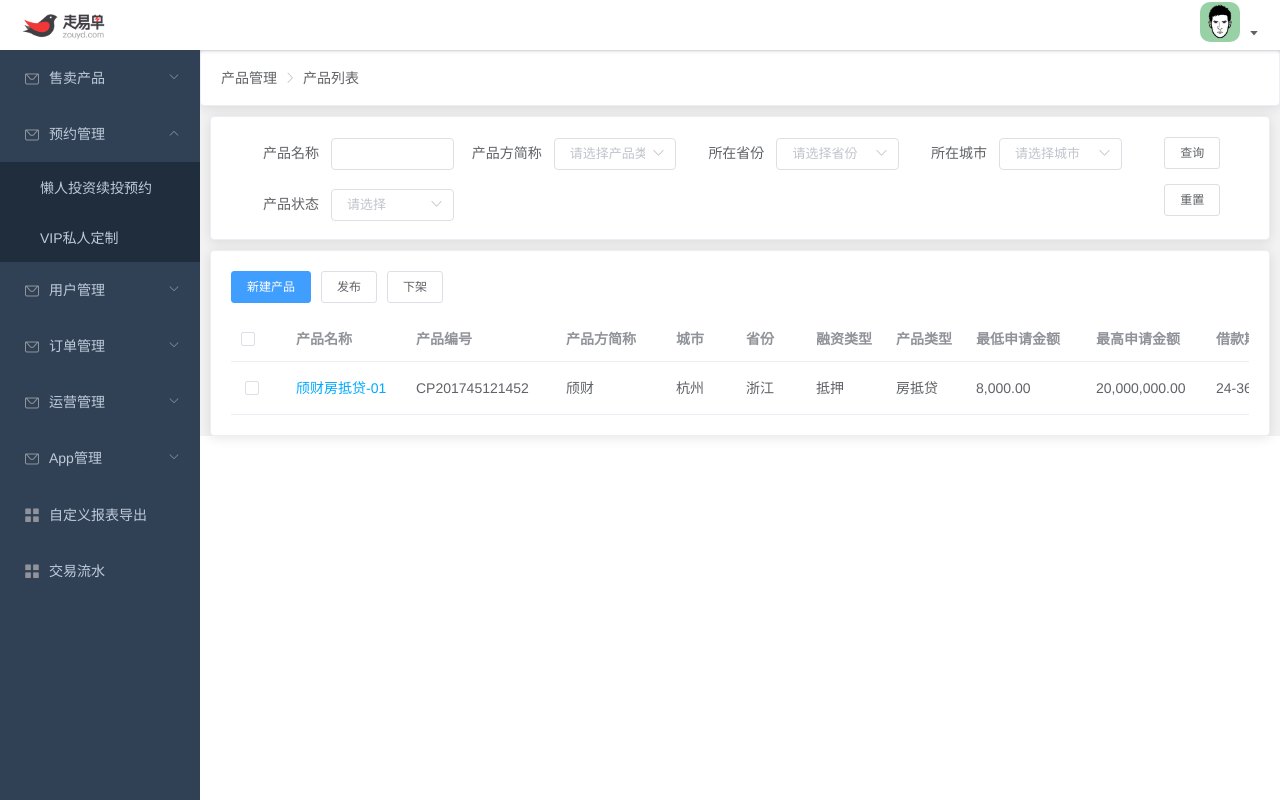
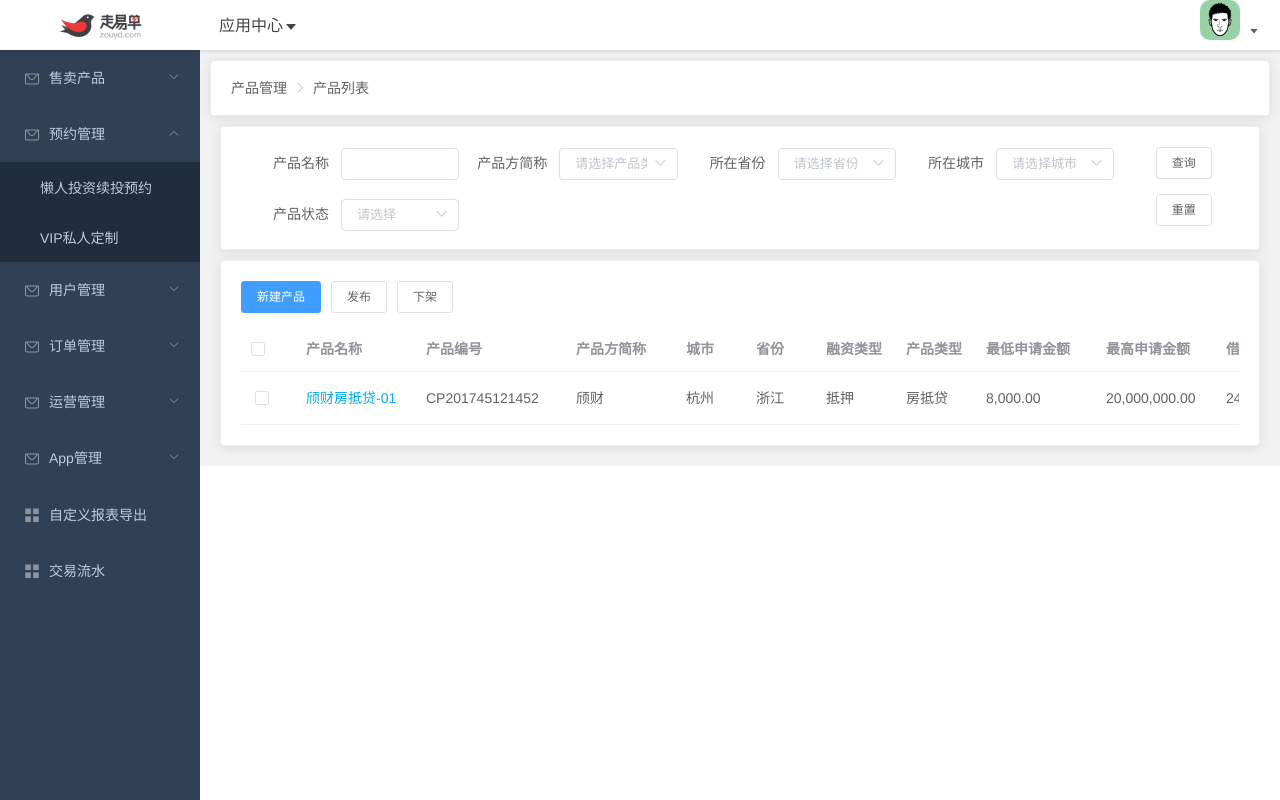
Before and after one commit to zwg890919/oneOrder, a Vue app: page /login in a window 1280 px wide. Both pictures are taken after a click on the button "登陆". Built offline with nearby package versions, Linux system fonts and the light colour scheme; a small style sheet from the web is missing; what vue2-filters would draw is missing.

Commit message:
页面布局设置

```diff
--- a/index.html
+++ b/index.html
@@ -5,7 +5,7 @@
   <meta charset="utf-8">
   <meta name="viewport" content="width=device-width,initial-scale=1.0">
   <title>oneorder</title>
-  <link rel="stylesheet" href="//at.alicdn.com/t/font_715706_8drvp0nxm9b.css">
+  <link rel="stylesheet" href="//at.alicdn.com/t/font_715706_31wocrsgtk.css">
 </head>
 
 <body>
--- a/src/store/getters.js
+++ b/src/store/getters.js
@@ -2,7 +2,6 @@ const getters = {
   sidebar: state => state.app.sidebar,
   menuRoles: state => state.user.menuRoles,
   funRoles: state => state.user.funRoles,
-  menuRouters: state => state.user.menuRouters,
   currentApp: state => state.user.currentApp
 }
 export default getters
--- a/src/styles/sidebar.scss
+++ b/src/styles/sidebar.scss
@@ -5,8 +5,8 @@
         min-height: 100%;
         transition: margin-left .28s;
         margin-left: 200px;
-  }
-  // 侧边栏
+        padding: 60px 10px 10px;
+    } // 侧边栏
     .sidebar-container {
         transition: width 0.28s;
         width: 200px !important;
@@ -18,14 +18,12 @@
         bottom: 0;
         left: 0;
         z-index: 1001;
-    overflow: hidden;
-
-    //reset element-ui css
+        overflow: hidden; //reset element-ui css
         .horizontal-collapse-transition {
             transition: 0s width ease-in-out, 0s padding-left ease-in-out, 0s padding-right ease-in-out;
         }
         .scrollbar-wrapper {
-      overflow-x: hidden!important;
+            overflow-x: hidden !important;
             .el-scrollbar__view {
                 height: 100%;
             }
@@ -94,9 +92,7 @@
     }
     .el-menu--collapse .el-menu .el-submenu {
         min-width: 200px !important;
-  }
-
-  //适配移动端
+    } //适配移动端
     .mobile {
         .main-container {
             margin-left: 0px;
--- a/src/views/layout/index.vue
+++ b/src/views/layout/index.vue
@@ -3,10 +3,21 @@
     <navbar></navbar>
     <sidebar class="sidebar-container"></sidebar>
     <div class="main-container clearfix">
-      <!--
-      <tags-view></tags-view>
-      <app-main></app-main> -->
-      <router-view :key="key"></router-view>
+      <!-- <el-card>
+        <el-breadcrumb separator="/">
+          <el-breadcrumb-item :to="{ path: '/' }">首页</el-breadcrumb-item>
+          <el-breadcrumb-item>
+            <a href="/">活动管理</a>
+          </el-breadcrumb-item>
+          <el-breadcrumb-item>活动列表</el-breadcrumb-item>
+          <el-breadcrumb-item>活动详情</el-breadcrumb-item>
+        </el-breadcrumb>
+      </el-card> -->
+      <transition name="fade-transform" mode="out-in">
+        <keep-alive :include="cachedViews">
+          <router-view :key="key"></router-view>
+        </keep-alive>
+      </transition>
     </div>
   </div>
 </template>
--- a/src/views/layout/navbar.vue
+++ b/src/views/layout/navbar.vue
@@ -1,6 +1,19 @@
 <template>
   <el-menu class="navbar" mode="horizontal">
     <i class="login-header-logo"></i>
+    <div class="left-menu" @click="showAppList">
+      <i class="iconfont icon-apply" style="font-size:16px"></i>
+      <span>应用中心</span>
+      <i class="el-icon-caret-bottom"></i>
+    </div>
+    <transition name="fade-transform" mode="out-in">
+      <div class="applist" v-show="appListShow">
+        <div v-for="(item,index) in menuRoles" :key="index">
+          <p>{{item.name}}</p>
+          <img src="https://tb.jyc99.com/static/images/app_monitor.png" alt="" width="100" height="100">
+        </div>
+      </div>
+    </transition>
     <div class="right-menu">
       <span>
         <i class="iconfont icon-editscreenfull" style="font-size:20px" @click="toggleScreen"></i>
@@ -24,7 +37,21 @@
 </template>
 <script>
   import screenfull from 'screenfull'
+  import { mapGetters } from 'vuex'
   export default {
+    data() {
+      return {
+        appListShow: false
+      }
+    },
+    computed: {
+      ...mapGetters([
+        'menuRoles'
+      ]),
+    },
+    created() {
+      console.log(this.menuRoles)
+    },
     methods: {
       toggleScreen() {
         if (!screenfull.enabled) {
@@ -35,28 +62,83 @@
           return false
         }
         screenfull.toggle()
+      },
+      showAppList() {
+        this.appListShow = !this.appListShow;
       }
     }
   }
 </script>
 <style rel="stylesheet/scss" lang="scss" scoped>
   .navbar {
+      position: fixed;
+      top: 0;
+      left: 0;
+      right: 0;
+      z-index: 4000;
       height: 50px;
-      line-height: 50px;
+      line-height: 44px;
       border-radius: 0px !important;
-      border-bottom:0px;
+      border-bottom: 0px;
       box-shadow: 1px 2px 3px rgba(0, 0, 0, 0.1);
+      .applist {
+          position: fixed;
+          top: 60px;
+          left: 90px;
+          // right: 180px;
+          height: 150px;
+          padding: 5px 0px 10px;
+          background-color: #fff;
+          border: 1px solid rgba(0, 0, 0, 0.1);
+          border-radius: 2px;
+          box-shadow: 0 2px 6px rgba(0, 0, 0, 0.1);
+          & > div {
+              float: left;
+              width: 160px;
+              text-align: center;
+              cursor: pointer;
+              border-left: 1px solid #edf1f2;
+              &:first-child {
+                  border-left: 0 none;
+              }
+              p {
+                  margin: 5px;
+                  font-size: 14px;
+                  font-weight: 700;
+                  line-height: 24px;
+              }
+          }
+      }
       .login-header-logo {
           float: left;
           width: 105px;
           height: 30px;
-          margin: 10px;
+          margin: 10px 47px;
           background: url(../../assets/images/login/logo.png) center center /
               cover;
       }
       & > .iconfont {
           font-size: 24px;
           margin: 0px 10px;
+      }
+      .left-menu {
+          float: left;
+          height: 100%;
+          line-height: 50px;
+          font-size: 16px;
+          margin-left: 10px;
+          padding: 0px 10px;
+          cursor: pointer;
+          color: #454547;
+          &:hover {
+              color: #2d8cf0;
+              background: #f2f2f2;
+          }
+          i,
+          span {
+              display: inline-block;
+              vertical-align: middle;
+          }
       }
       .right-menu {
           float: right;
--- a/src/views/product/productInfo.vue
+++ b/src/views/product/productInfo.vue
@@ -1,11 +1,6 @@
 <template>
   <div>
-		<el-card class="box-card">
-	    <el-breadcrumb separator-class="el-icon-arrow-right">
-			  <el-breadcrumb-item>产品管理</el-breadcrumb-item>
-			  <el-breadcrumb-item>产品详情</el-breadcrumb-item>
-			</el-breadcrumb>
-		</el-card>
+
     <el-menu class="person-menu" @select="handleSelect" :default-active="activeName" mode="horizontal">
       <el-menu-item index="product.productInfo.index">基本信息</el-menu-item>
     </el-menu>
@@ -31,11 +26,10 @@
 </script>
 <style lang="scss">
   .person-menu {
-	margin:10px;
-	li{
+      margin: 10px;
+      li {
           height: 50px !important;
           line-height: 50px !important;
       }
   }
-
 </style>
```
Lines whose indentation alone changed are shown as unchanged.
